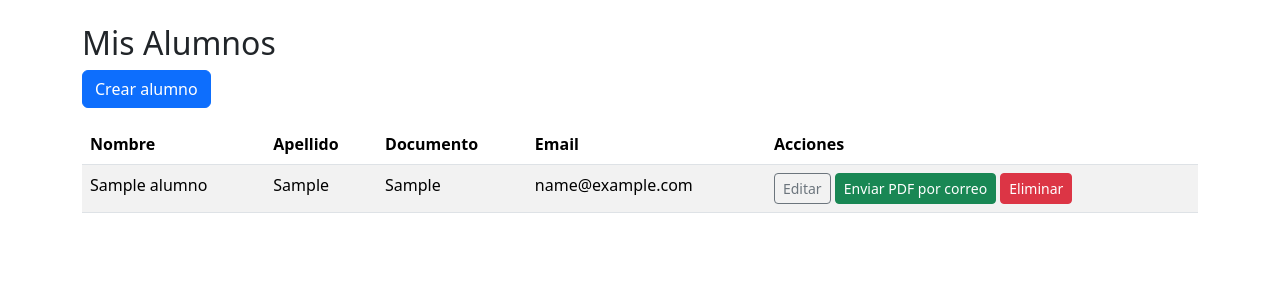
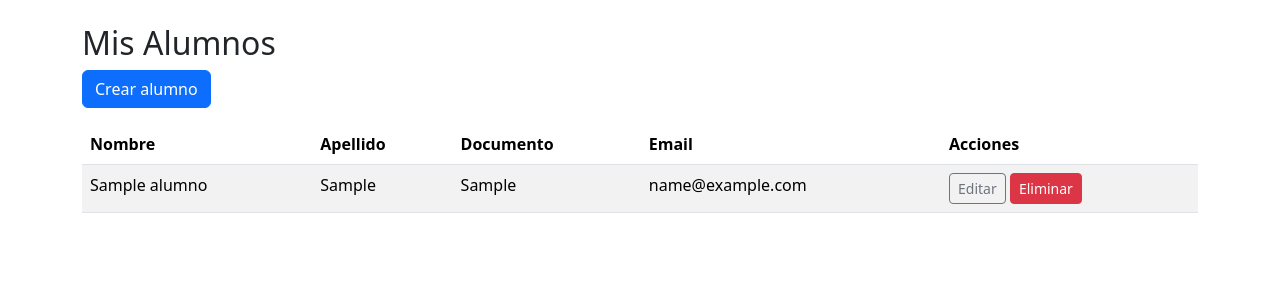
Before and after one commit to laravsc/Parcial_2_Vasconselo, a Django app: page /alumnos/ in a window 1280 px wide. Shown: the part 56-356 px from the top of the page. Run offline with Django 5.2, Linux system fonts and the light colour scheme; a user stored in the database is signed in; tables that the repository leaves empty hold one stand-in row (values such as "Sample post").

Commit message:
dashboard corregido, filtro por usuario, templates y migraciones

```diff
--- a/alumnos/admin.py
+++ b/alumnos/admin.py
@@ -5,3 +5,4 @@ from .models import Alumno
 class AlumnoAdmin(admin.ModelAdmin):
     list_display = ('nombre', 'apellido', 'documento', 'email', 'usuario', 'created_at')
     search_fields = ('nombre', 'apellido', 'documento', 'email')
+    list_filter = ('created_at',)
--- a/alumnos/models.py
+++ b/alumnos/models.py
@@ -1,17 +1,20 @@
+# alumnos/models.py
 from django.db import models
 from django.contrib.auth.models import User
 
 class Alumno(models.Model):
     usuario = models.ForeignKey(User, on_delete=models.CASCADE, related_name='alumnos')
-    nombre = models.CharField(max_length=150)
-    apellido = models.CharField(max_length=150)
-    documento = models.CharField(max_length=30, blank=True, null=True)
-    email = models.EmailField(blank=True, null=True)
-    fecha_nacimiento = models.DateField(blank=True, null=True)
+    nombre = models.CharField("Nombre", max_length=150)
+    apellido = models.CharField("Apellido", max_length=150)
+    documento = models.CharField("Documento", max_length=30, blank=True, null=True)
+    email = models.EmailField("Email", blank=True, null=True)
+    fecha_nacimiento = models.DateField("Fecha de nacimiento", blank=True, null=True)
     created_at = models.DateTimeField(auto_now_add=True)
 
     class Meta:
         ordering = ['-created_at']
+        verbose_name = "Alumno"
+        verbose_name_plural = "Alumnos"
 
     def __str__(self):
         return f"{self.nombre} {self.apellido} ({self.documento or 'sin doc'})"
--- a/alumnos/urls.py
+++ b/alumnos/urls.py
@@ -4,10 +4,8 @@ from . import views
 app_name = 'alumnos'
 
 urlpatterns = [
-    path('', views.dashboard, name='dashboard'),  # si ya la tenés
+    path('', views.dashboard, name='dashboard'),
     path('crear/', views.crear_alumno, name='crear'),
     path('<int:pk>/editar/', views.editar_alumno, name='editar'),
     path('<int:pk>/eliminar/', views.eliminar_alumno, name='eliminar'),
-    path('<int:pk>/enviar_pdf/', views.enviar_pdf_por_email, name='enviar_pdf'),
-    # otras rutas...
 ]
--- a/alumnos/views.py
+++ b/alumnos/views.py
@@ -1,13 +1,6 @@
-import io
 from django.shortcuts import render, redirect, get_object_or_404
 from django.contrib.auth.decorators import login_required
 from django.contrib import messages
-from django.urls import reverse
-from django.core.mail import EmailMessage
-from django.conf import settings
-from reportlab.pdfgen import canvas
-from reportlab.lib.pagesizes import A4
-
 from .models import Alumno
 from .forms import AlumnoForm
 
@@ -51,56 +44,3 @@ def eliminar_alumno(request, pk):
         messages.success(request, 'Alumno eliminado.')
         return redirect('alumnos:dashboard')
     return render(request, 'alumnos/alumno_confirm_delete.html', {'alumno': alumno})
-
-@login_required
-def enviar_pdf_por_email(request, pk):
-    """
-    Solo acepta POST para evitar que un simple GET dispare envíos.
-    Genera PDF en memoria y lo adjunta al email.
-    """
-    alumno = get_object_or_404(Alumno, pk=pk, usuario=request.user)
-
-    if request.method != 'POST':
-        messages.error(request, "Acción no permitida.")
-        return redirect('alumnos:dashboard')
-
-    # Generar PDF en memoria
-    buffer = io.BytesIO()
-    p = canvas.Canvas(buffer, pagesize=A4)
-    width, height = A4
-
-    p.setFont("Helvetica-Bold", 16)
-    p.drawString(50, height - 80, "Ficha del Alumno")
-    p.setFont("Helvetica", 12)
-    p.drawString(50, height - 120, f"Nombre: {alumno.nombre}")
-    p.drawString(50, height - 140, f"Apellido: {alumno.apellido}")
-    if alumno.documento:
-        p.drawString(50, height - 160, f"Documento: {alumno.documento}")
-    if alumno.email:
-        p.drawString(50, height - 180, f"Email: {alumno.email}")
-    if alumno.fecha_nacimiento:
-        p.drawString(50, height - 200, f"Fecha de Nacimiento: {alumno.fecha_nacimiento.strftime('%Y-%m-%d')}")
-
-    p.setFont("Helvetica-Oblique", 10)
-    p.drawString(50, 50, f"Generado por: {request.user.username}")
-    p.showPage()
-    p.save()
-    buffer.seek(0)
-
-    # Preparar destinatario (por defecto al usuario si alumno no tiene email)
-    destinatario = [alumno.email] if alumno.email else [request.user.email]
-
-    subject = f"Ficha PDF: {alumno.nombre} {alumno.apellido}"
-    body = f"Adjunto el PDF con la ficha del alumno {alumno.nombre} {alumno.apellido}."
-
-    email = EmailMessage(subject, body, settings.DEFAULT_FROM_EMAIL, destinatario)
-    email.attach(f"alumno_{alumno.pk}.pdf", buffer.getvalue(), "application/pdf")
-
-    try:
-        email.send(fail_silently=False)
-        messages.success(request, "PDF generado y enviado correctamente.")
-    except Exception as e:
-        messages.error(request, f"Error al enviar email: {e}")
-
-    buffer.close()
-    return redirect('alumnos:dashboard')
--- a/mi_proyecto/settings.py
+++ b/mi_proyecto/settings.py
@@ -20,8 +20,8 @@ BASE_DIR = Path(__file__).resolve().parent.parent
 # See https://docs.djangoproject.com/en/5.2/howto/deployment/checklist/
 
 SECRET_KEY = os.getenv('SECRET_KEY', 'dev-secret')
-DEBUG = os.getenv('DEBUG', 'False') == 'True'
-ALLOWED_HOSTS = os.getenv('ALLOWED_HOSTS', 'localhost').split(',')
+DEBUG = 'True'
+ALLOWED_HOSTS = ['127.0.0.1', 'localhost']
 
 
 # Application definition
--- a/templates/alumnos/alumno_form.html
+++ b/templates/alumnos/alumno_form.html
@@ -9,7 +9,6 @@
       <div class="mb-3">
         <label class="form-label">{{ field.label }}</label>
         {{ field }}
-        {% if field.help_text %}<small class="form-text text-muted">{{ field.help_text }}</small>{% endif %}
         {{ field.errors }}
       </div>
     {% endfor %}
--- a/templates/alumnos/dashboard.html
+++ b/templates/alumnos/dashboard.html
@@ -1,8 +1,12 @@
 {% extends "base.html" %}
 {% block title %}Mis Alumnos{% endblock %}
+
 {% block content %}
 <h2>Mis Alumnos</h2>
-  <p><a class="btn btn-primary" href="{% url 'alumnos:crear' %}">Crear alumno</a></p>
+
+<p>
+    <a class="btn btn-primary" href="{% url 'alumnos:crear' %}">Crear alumno</a>
+</p>
 
 {% if alumnos %}
 <table class="table table-striped">
@@ -23,18 +27,17 @@
             <td>{{ a.documento }}</td>
             <td>{{ a.email }}</td>
             <td>
-              <a class="btn btn-sm btn-outline-secondary" href="{% url 'alumnos:editar' a.pk %}">Editar</a>
+                <a href="{% url 'alumnos:editar' a.pk %}" class="btn btn-sm btn-outline-secondary">Editar</a>
 
-              <!-- Envío por POST (form) -->
-              <form method="post" action="{% url 'alumnos:enviar_pdf' a.pk %}" style="display:inline;">
+                <form method="post"
+                      action="{% url 'alumnos:eliminar' a.pk %}"
+                      style="display:inline;">
                     {% csrf_token %}
-                <button class="btn btn-sm btn-success" type="submit">Enviar PDF por correo</button>
-              </form>
-
-              <!-- Eliminar -->
-              <form method="post" action="{% url 'alumnos:eliminar' a.pk %}" style="display:inline;">
-                {% csrf_token %}
-                <button class="btn btn-sm btn-danger" type="submit" onclick="return confirm('Eliminar alumno?');">Eliminar</button>
+                    <button type="submit"
+                            class="btn btn-sm btn-danger"
+                            onclick="return confirm('¿Eliminar alumno?');">
+                        Eliminar
+                    </button>
                 </form>
             </td>
         </tr>
@@ -44,4 +47,5 @@
 {% else %}
 <p>No tenés alumnos todavía.</p>
 {% endif %}
+
 {% endblock %}
```
Also changed, not shown: alumnos/migrations/0002_alter_alumno_options_alter_alumno_apellido_and_more.py (added). Lines whose indentation alone changed are shown as unchanged.
